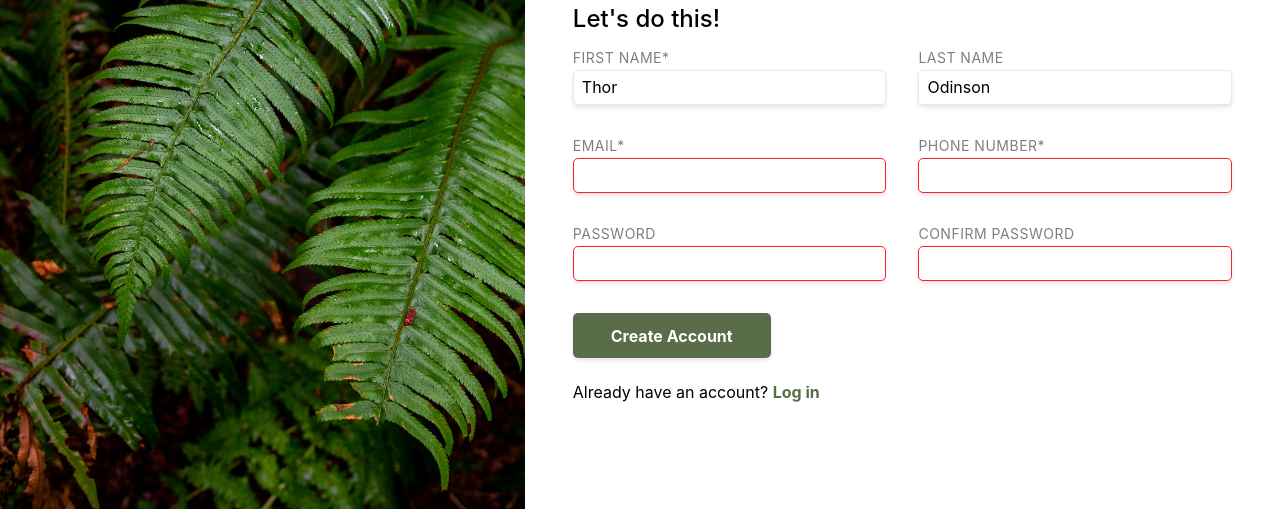
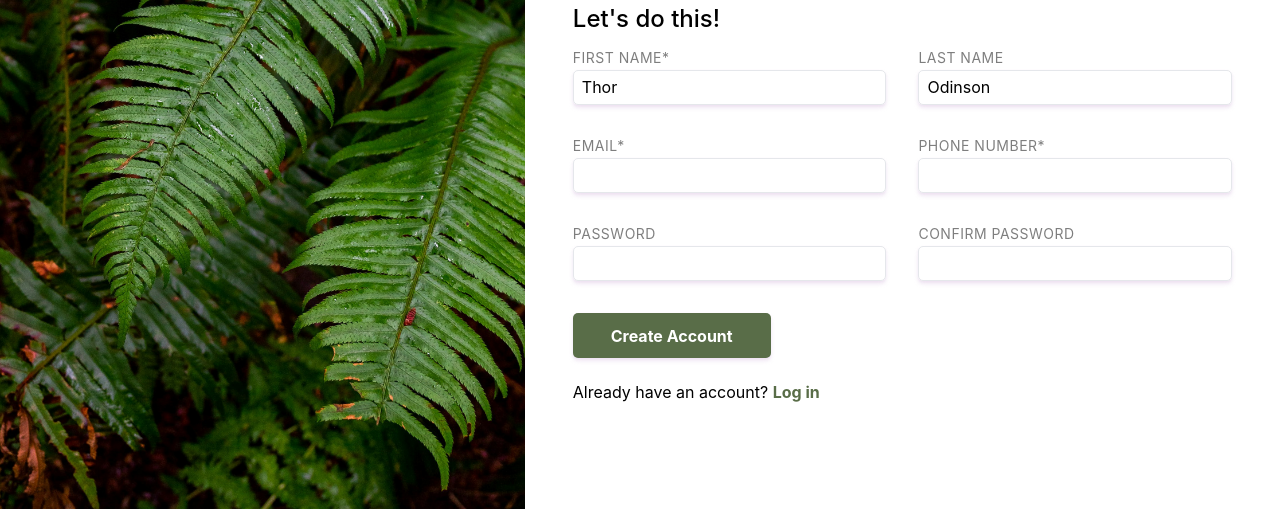
Before and after one commit to Norwyx/sign-up-form-top, a plain HTML site: page index.html in a window 1280 px wide. Shown: the part 291-800 px from the top of the page. Drawn offline with Linux system fonts and the light colour scheme.

Commit message:
Remove required from all inputs

```diff
--- a/index.html
+++ b/index.html
@@ -37,19 +37,19 @@
                     </div>
                     <div class="form__element">
                         <label for="email">EMAIL*</label>
-                        <input type="email" name="email" id="email" required>
+                        <input type="email" name="email" id="email">
                     </div>
                     <div class="form__element">
                         <label for="phone">PHONE NUMBER*</label>
-                        <input type="tel" name="phone" id="phone" required>
+                        <input type="tel" name="phone" id="phone">
                     </div>
                     <div class="form__element">
                         <label for="password">PASSWORD</label>
-                        <input type="password" name="password" id="password" required>
+                        <input type="password" name="password" id="password">
                     </div>
                     <div class="form__element">
                         <label for="conf-password">CONFIRM PASSWORD</label>
-                        <input type="password" name="conf-password" id="conf-password" required>
+                        <input type="password" name="conf-password" id="conf-password">
                     </div>
                 </form>
             </div>
```
